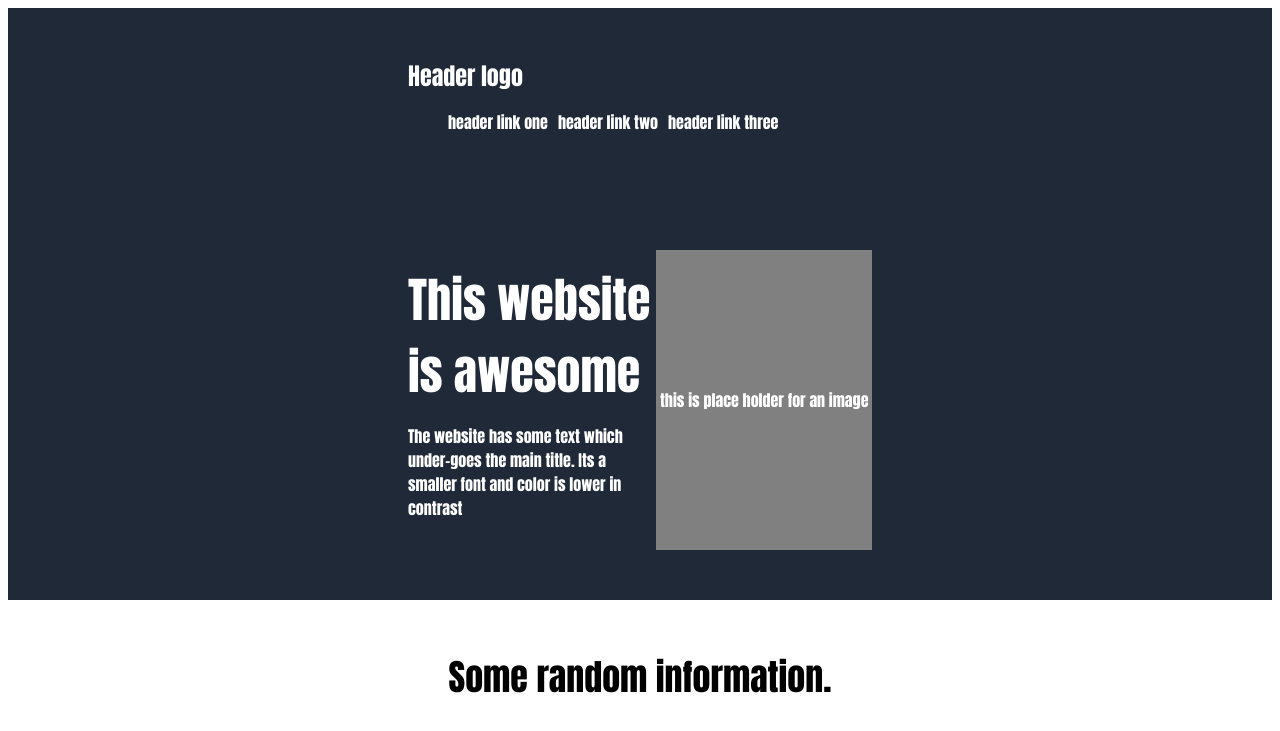
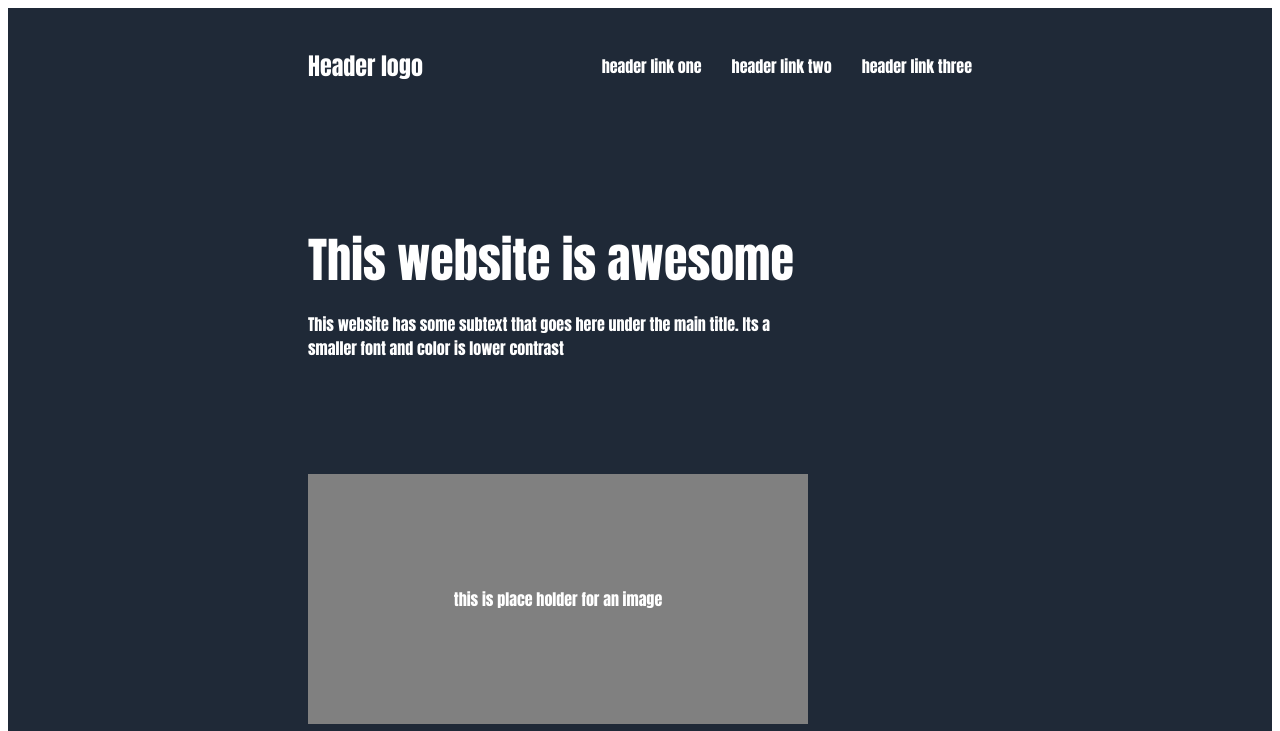
Before and after one commit to greninja00/Landing-page, a plain HTML site: page index.html in a window 1280 px wide. Shown: the top 731 px of the page. Drawn offline with Linux system fonts and the light colour scheme.

Commit message:
header secition bug fixed

```diff
--- a/index.html
+++ b/index.html
@@ -1,10 +1,12 @@
 <!DOCTYPE html>
 <html lang="en">
+
 <head>
     <meta charset="utf-8">
     <link rel="stylesheet" href="style.css">
     <title>Landing Page</title>
 </head>
+
 <body>
     <div class="header">
         <div class="logo">
@@ -19,8 +21,9 @@
 
     <div class="awesome">
         <div class="awesome-text">
-                    This website is awesome
-                    <p>The website has some text which under-goes the main title. Its a smaller font and color is lower in contrast</p>
+            <div>This website is awesome</div>
+            <p>This website has some subtext that goes here under the main title. Its a smaller font and color is lower contrast
+            </p>
         </div>
 
         <div class="block">
@@ -34,10 +37,18 @@
             Some random information.
         </div>
         <div class="boxes">
-                <div class="box"><p></p><span>This is some random subtext under an illustration or image</span></div>
-                <div class="box"><p></p><span>This is some random subtext under an illustration or image</span></div>
-                <div class="box"><p></p><span>This is some random subtext under an illustration or image</span></div>
-                <div class="box"><p></p><span>This is some random subtext under an illustration or image</span></div>
+            <div class="box">
+                <p></p><span>This is some random subtext under an illustration or image</span>
+            </div>
+            <div class="box">
+                <p></p><span>This is some random subtext under an illustration or image</span>
+            </div>
+            <div class="box">
+                <p></p><span>This is some random subtext under an illustration or image</span>
+            </div>
+            <div class="box">
+                <p></p><span>This is some random subtext under an illustration or image</span>
+            </div>
         </div>
     </div>
 
@@ -59,8 +70,9 @@
         </div>
     </div>
     <div class="copy">
-            Copyrith © The Odin Project 2021
+        Copyright © The Odin Project 2021
 
     </div>
 </body>
+
 </html>
--- a/style.css
+++ b/style.css
@@ -1,62 +1,81 @@
 *{
     font-family: Impact, Haettenschweiler, 'Arial Narrow Bold', sans-serif;
 }
+/* Header styling */
 .header {
     background-color: #1F2937;
     color: white;
     display: flex;
-    padding: 50px;
+    flex-direction: row;
+    flex-wrap: wrap;
     justify-content: space-between;
-    padding-left: 400px;
-    padding-right: 400px;
-    flex-wrap: wrap;
+    padding-left: 300px;
+    padding-right: 300px;
+}
 
-}
 .logo{
     font-size :24px;
     font-weight: 700;
-}
-.awesome-text{
-    font-size:48px;
-    font-weight : 900;
+    padding-top: 40px;
 }
 
 ul{
     list-style-type:none;
     display: flex;
-    gap: 10px;
+    gap: 30px;
+    padding: 30px 0px;
 
 }
 a{
     text-decoration: none;
     color : white;
 }
-.block{
-    display: flex;
-    justify-content: center;
-    align-items:center;
-    background-color: grey;
-    width : 600px;
-    height: 300px;
-}
+
+
+/*************************************************************************************************************/
+/* the image block and the text along with it */
+
 
 .awesome{
-    flex-direction: row;
-    display: flex;
     background-color: #1F2937;
     color: white;
-    padding: 50px;
-    padding-left: 400px;
-    padding-right: 400px;
-    flex-wrap: nowrap;
+    display: flex;
+    justify-content: space-between;
+    flex-basis: 0;
+    padding-left: 300px;
+    padding-right: 300px;
+    padding-top: 100px;
+    padding-bottom: 100px;
+    flex-wrap: wrap;
+    gap: 50px;
+}
+.block{
+    background-color: grey;
+    box-sizing: border-box;
+    height: 250px;
+    width : 500px;
+    display: flex;
     justify-content: center;
     align-items: center;
 }
-.awesome  p {
+
+.awesome-text{
+    font-size: 48px;
+    font-weight : 900;
+    display: flex;
+    flex-direction: column;
+    flex-basis: auto;
+    height: 200px;
+    width: 500px;
+}
+.awesome-text > p
+{
     font-size: medium;
-    display: flex;
+    font-weight: normal;
+}
 
-}
+/************************************************************************************************/
+
 
 .somerandom{
     display: flex;
```
Lines whose indentation alone changed are shown as unchanged.
